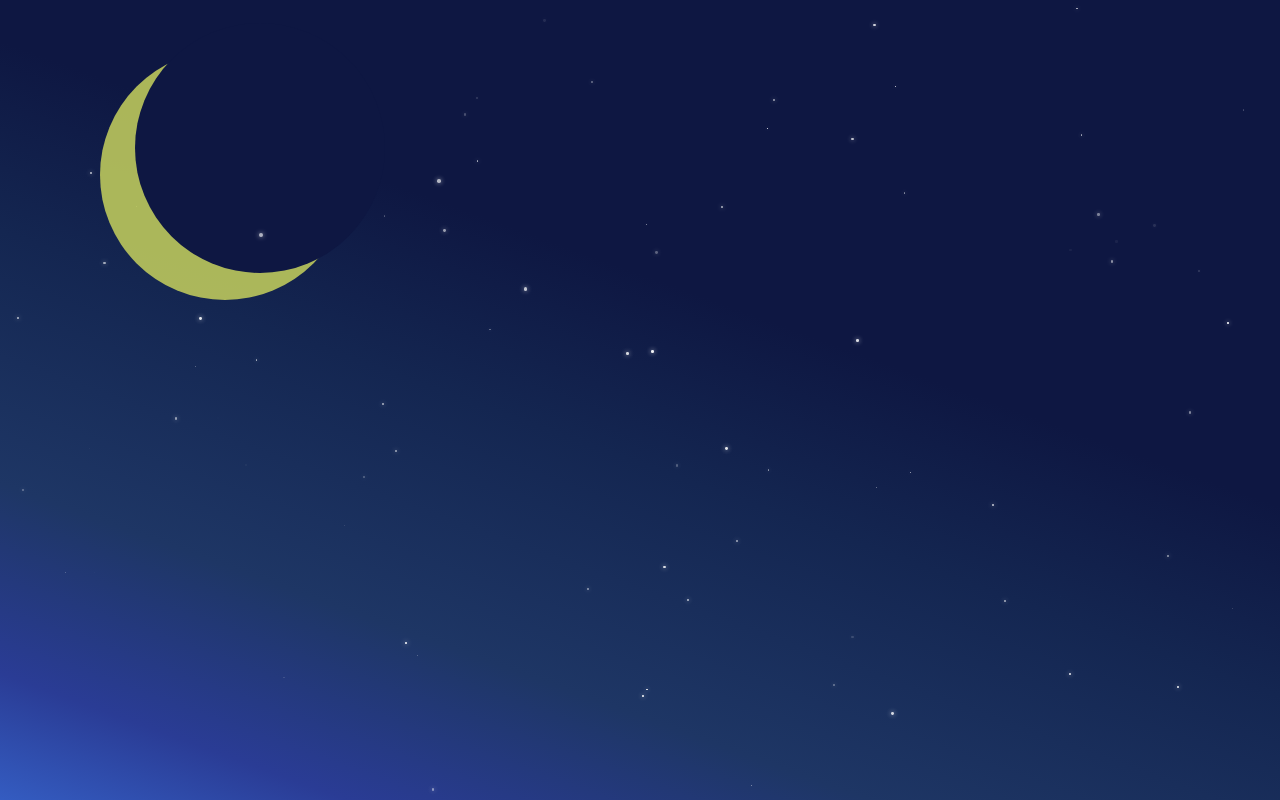
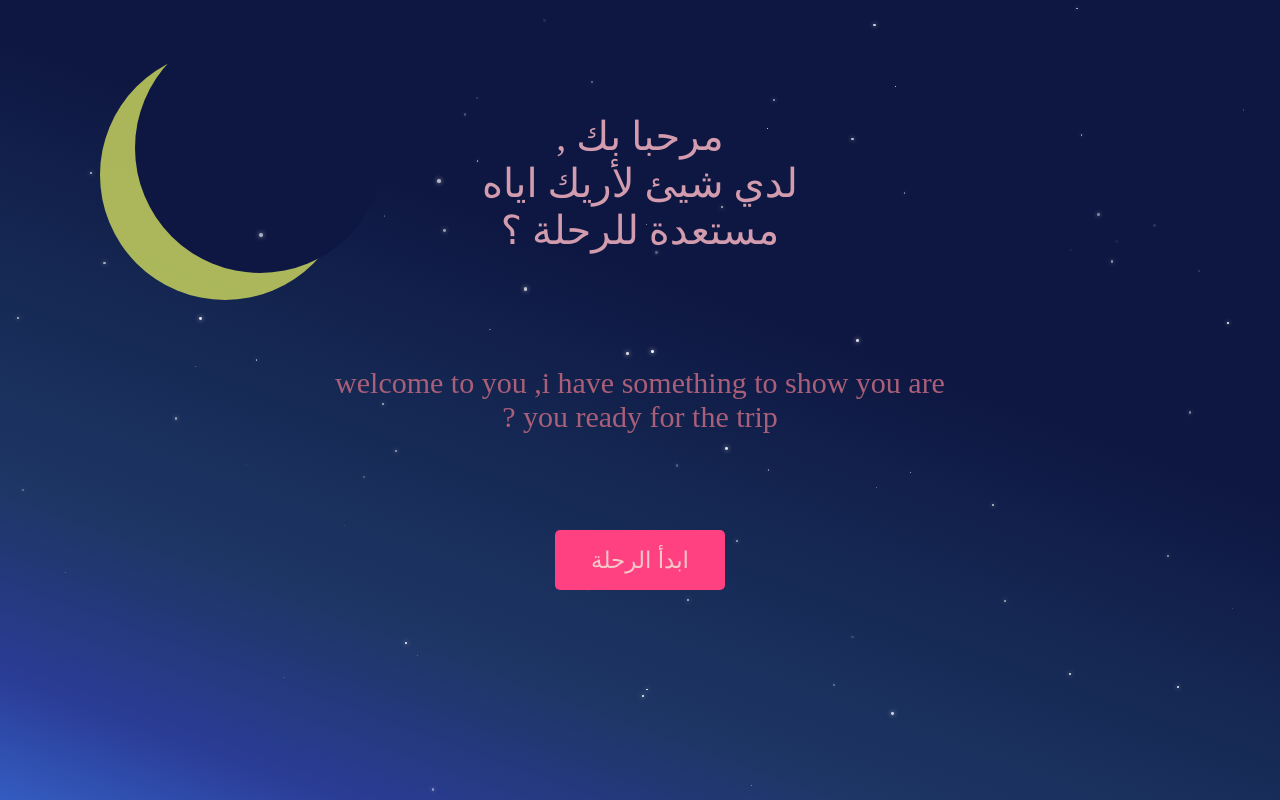
Before and after one commit to FLAMEWF999/Birthday-Gift, a plain HTML site: page html code/index.html in a window 1280 px wide. Drawn offline with Linux system fonts and the light colour scheme.

Commit message:
some edets like => button => text

```diff
--- a/css code/style.css
+++ b/css code/style.css
@@ -41,6 +41,72 @@ body {
     background-color:#0e1742 ;
     border-radius: 50%;
 
+}
 
+.button {
+    position: absolute;
+    top: 50%;
+    left: 50%;
+    transform: translate(-50%, 150%);
+    padding: 10px 20px;
+    font-size: 23px;
+    color: #f4c8c8;
+    background-color: #ff4081;
+    border: none;
+    border-radius: 5px;
+    cursor: pointer;
+    margin-top: 40px;
+    width: 170px;
+    height: 60px;
+    text-align: center;
+    opacity: 5;
 
 }
+button:active {
+    transform: translate(-50%, 150%) scale(0.95);
+}
+
+.p1{
+    position: absolute;
+    font-size: 30px;
+    color : rgb(170, 95, 120);
+    text-align : center;
+    top : 50%;
+    left : 50%;
+    transform : translate(-50%, -50%);
+    animation: appear 2s ease ;
+
+}
+
+.p2{
+        position: absolute;
+    font-size: 40px;
+    color : rgb(210, 156, 174);
+    text-align : center;
+    top : 20%;
+    left : 50%;
+    transform : translate(-50%, -50%);
+    animation: appear 2s ease ;
+}
+@keyframes appear {
+    0%{
+        opacity: 0;
+
+    }
+    15%{
+        opacity: 0.15;
+    }
+    25%{
+        opacity: 0.25;
+    }
+    50%{
+        opacity: 0.5;
+    }
+    75%{
+        opacity: 0.75;
+    }
+    100%{
+        opacity: 1.2;
+    }
+
+}
--- a/html code/index.html
+++ b/html code/index.html
@@ -11,12 +11,25 @@
 
     <script src="../java script code/stars.js" defer></script>
     <script src="../java script code/moon.js" defer></script>
+    <script src="../java script code/buttons.js" defer></script>
 </head>
 
 <body>
 
     <div class="stars"></div>
 
+    <button class="button" id="start_button">ابدأ الرحلة</button>
+
+    <p1 class="p1">
+        welcome to you ,i have something to show you
+        are you ready for the trip ?
+    </p1>
+    <p2 class="p2">
+        <br> مرحبا بك ,
+       <br> لدي شيئ لأريك اياه
+       <br> مستعدة للرحلة ؟
+    </p2>
+
 
 
 </body>
--- /dev/null
+++ b/java script code/buttons.js
@@ -0,0 +1,13 @@
+let btn = document.getElementById("start_button");
+let isArabic = true;
+
+setInterval(()=>{
+    if (isArabic){
+        btn.textContent='start the trip';
+        isArabic= false;
+    }
+    else{
+        btn.textContent='ابدأ الرحلة';
+        isArabic= true;
+    }
+},2500);
--- a/java script code/moon.js
+++ b/java script code/moon.js
@@ -14,3 +14,6 @@ moon0.style.left = '135px';
 moon0.style.top = '23px';
 
 document.querySelector('.stars').appendChild(moon0);
+
+
+// this is nice >>>>>>>>><<<<<<<<<
--- a/java script code/stars.js
+++ b/java script code/stars.js
@@ -23,6 +23,7 @@ function create_star(size, x, y) {
     return star;
 }
 
+// دالة توليد النجوم المتحركة
 function spawn_star() {
     const size = random_number(2, 4);
     const speed_y = random_number(0.1, 0.9);
```
